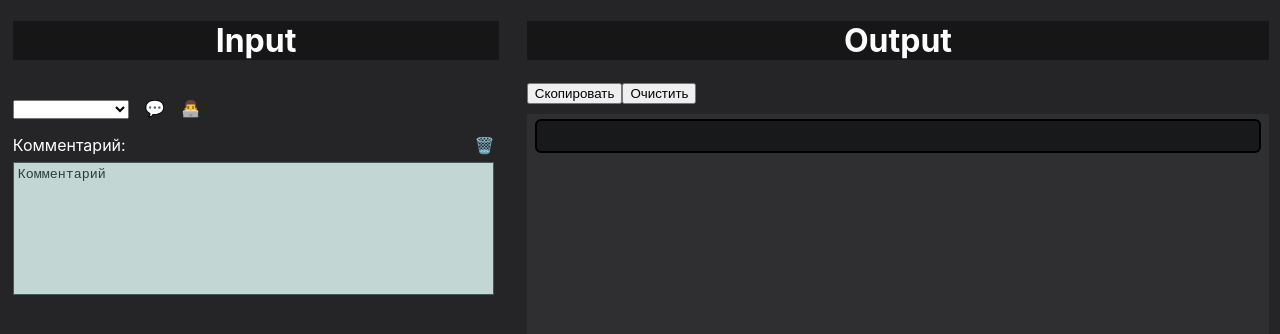
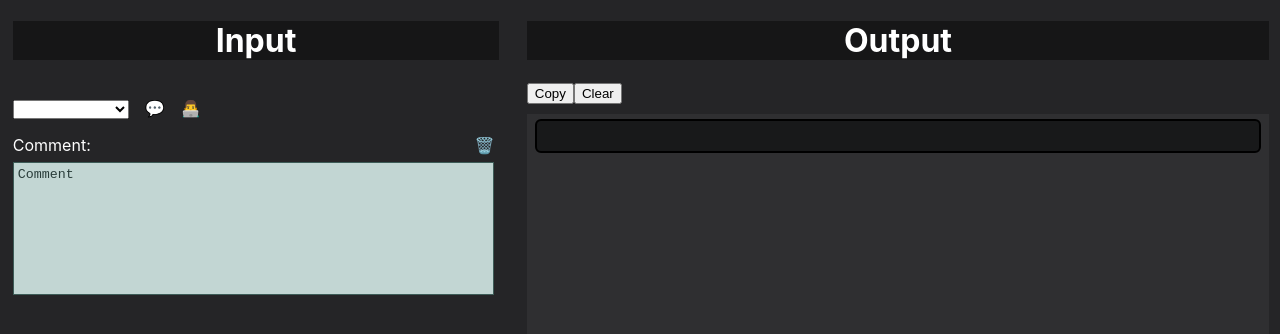
Before and after one commit to BratushkaDan/AnkiStylingFrontend, a React (Create React App) app: page / in a window 1280 px wide. Shown: the top 334 px of the page. Built offline with nearby package versions, Linux system fonts and the light colour scheme.

Commit message:
fixed font and changed UI's language to English completely

```diff
--- a/src/Components/LeftColumn/Form.js
+++ b/src/Components/LeftColumn/Form.js
@@ -18,7 +18,7 @@ function Form(props) {
     e.preventDefault();
   }
 
-  let hint = props.type === 'comment' ? 'Комментарий' : `Код (${props.language})`;
+  let hint = props.type === 'comment' ? 'Comment' : `Code (${props.language})`;
 
   function handleRemoval() {
     dispatch(removeField(props.id))
--- a/src/Components/RightColumn/RendererField.js
+++ b/src/Components/RightColumn/RendererField.js
@@ -31,8 +31,8 @@ function RendererField(props, ref) {
   }
 
   return <>
-    <button onClick={handleClipboardCopying}>Скопировать{/* (ctrl+shift+u)*/}</button>
-    <button onClick={handleClear}>Очистить{/* (ctrl + shift + h)*/}</button>
+    <button onClick={handleClipboardCopying}>Copy{/* (ctrl+shift+u)*/}</button>
+    <button onClick={handleClear}>Clear{/* (ctrl + shift + h)*/}</button>
     <div className="rendererField" ref={ref} style={{height: `calc(100vh - ${offset})`}}>
       {renderMarkupContainers(inputFields)}
     </div>
--- a/src/Components/RightColumn/RendererField.scss
+++ b/src/Components/RightColumn/RendererField.scss
@@ -18,6 +18,8 @@
   background: hsl(240, 2%, 4%);
 }
 
+@import '../../modules/anki/anki-styles/resources';
+
 .rendererField {
   @import '../../modules/anki/anki-styles/programming';
 }
--- a/src/modules/anki/anki-styles/programming.scss
+++ b/src/modules/anki/anki-styles/programming.scss
@@ -15,17 +15,6 @@
 //@import 'languages/swift';
 //@import 'languages/elm';
 //@import 'languages/vim';
-
-@font-face {
-  font-family: "FiraCode";
-  src: url("../../../fonts/_FiraCode.ttf") format("truetype");
-}
-
-@font-face {
-  font-family: "Ubuntu";
-  src: url("../../../fonts/_Ubuntu-R.ttf") format("truetype");
-}
-
 
 pre {
   background: #2F2F31;
--- /dev/null
+++ b/src/modules/anki/anki-styles/resources.scss
@@ -0,0 +1,9 @@
+@font-face {
+  font-family: "FiraCode";
+  src: url("../../../fonts/_FiraCode.ttf") format("truetype");
+}
+
+@font-face {
+  font-family: "Ubuntu";
+  src: url("../../../fonts/_Ubuntu-R.ttf") format("truetype");
+}
```
